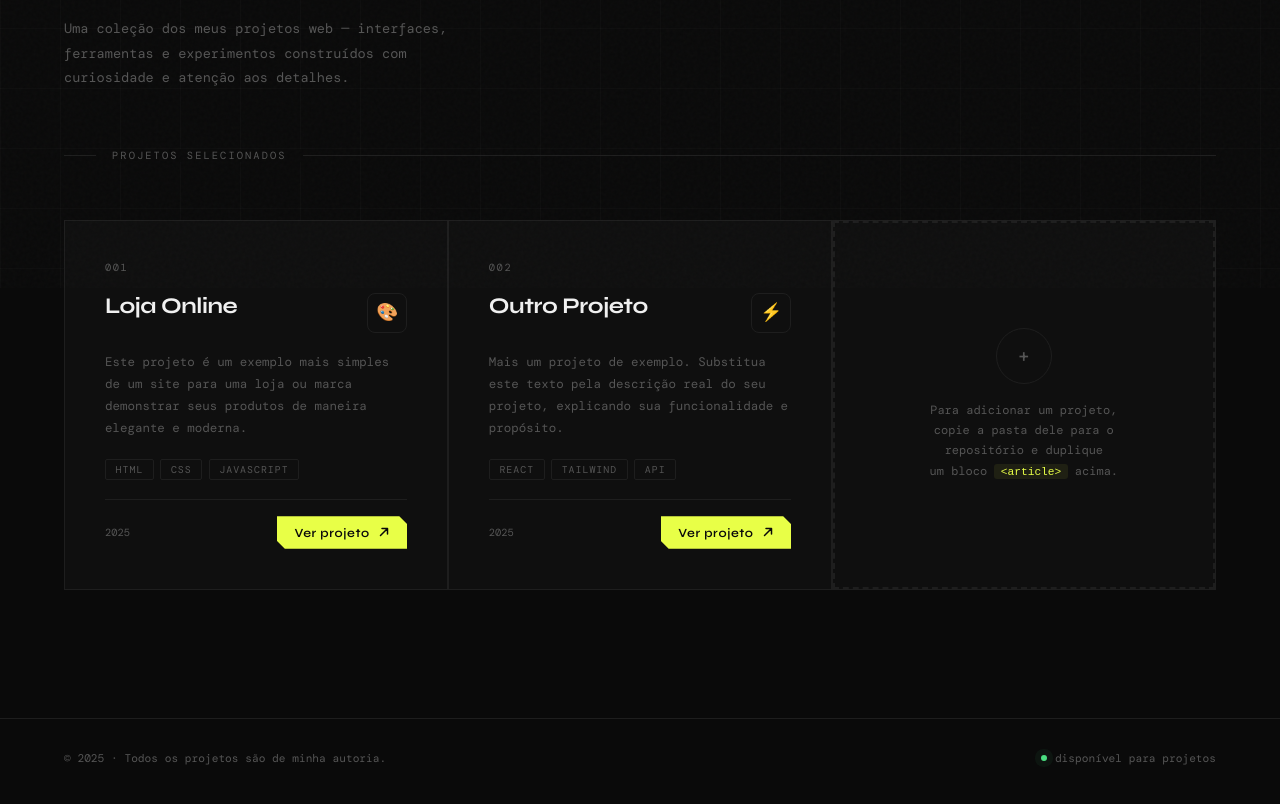
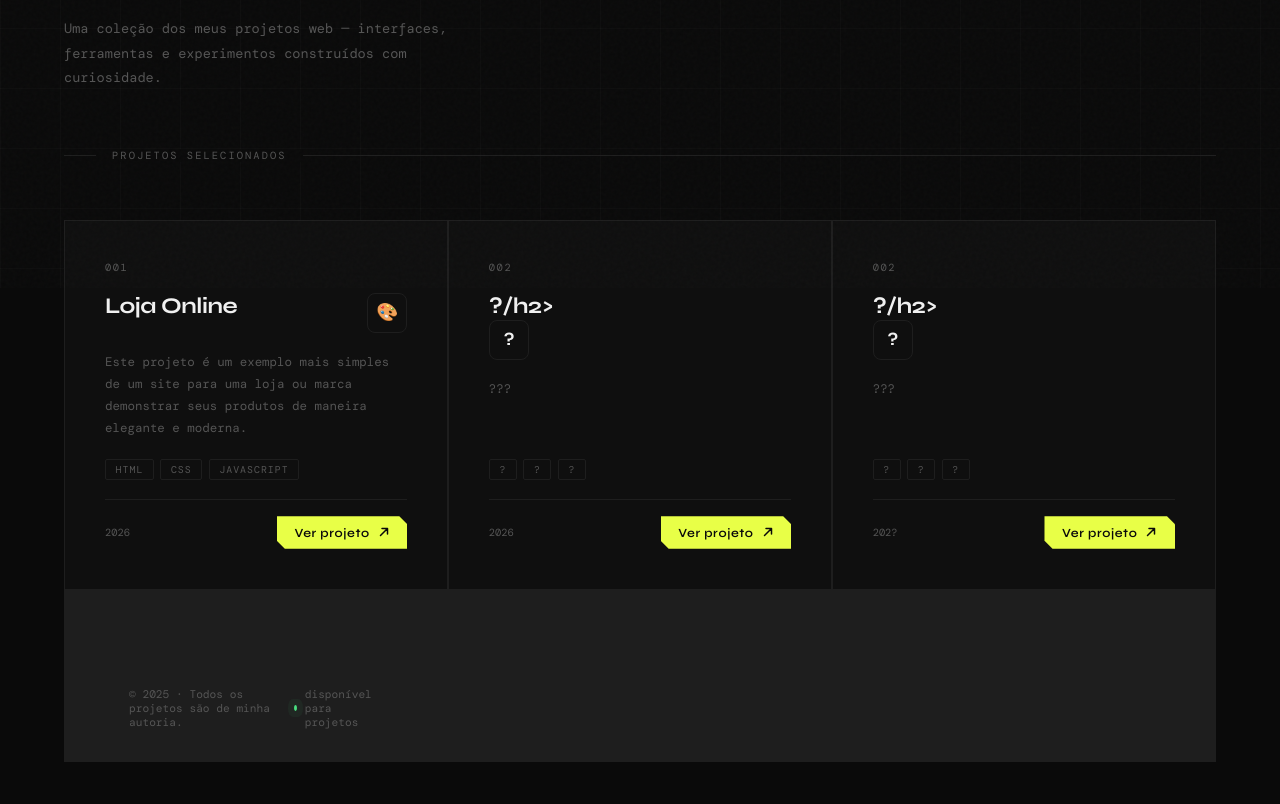
Before and after one commit to zBlasterr/zBlasterr.github.io, a plain HTML site: page index.html in a window 1280 px wide. Shown: the part 512-1316 px from the top of the page. Drawn offline with nearby package versions, Linux system fonts and the light colour scheme; a web font is replaced by a local one.

Commit message:
Revise project details in index.html
Updated project titles, descriptions, and dates in the portfolio.

```diff
--- a/index.html
+++ b/index.html
@@ -452,7 +452,7 @@
   <header class="fade-up">
     <div class="logo">
       <div>Portfolio</div>
-      <div><span>✦</span> Web Projects</div>
+      <div><span>✦</span> Projetos Web</div>
     </div>
     <ul class="nav-links">
       <li><a href="#projects">projetos</a></li>
@@ -467,9 +467,9 @@
       Projetos<br /><em>Criados</em><br />por mim.
     </h1>
     <p class="hero-desc fade-up delay-3">
-      Uma coleção dos meus projetos web — interfaces, ferramentas e experimentos construídos com curiosidade e atenção aos detalhes.
+      Uma coleção dos meus projetos web — interfaces, ferramentas e experimentos construídos com curiosidade.
     </p>
-    <div class="hero-number">0<!-- QUANTIDADE DE PROJETOS --></div>
+    <div class="hero-number">1<!-- QUANTIDADE DE PROJETOS --></div>
   </section>
 
   <!-- Divider -->
@@ -480,7 +480,7 @@
     <div class="projects-grid">
 
       <!-- =====================================================
-           PROJETO 1 — Duplique este bloco para adicionar mais
+           PROJETO 1
            ===================================================== -->
       <article class="project-card" style="animation-delay: 0.1s">
         <span class="card-number">001</span>
@@ -497,7 +497,7 @@
           <span class="tag">JavaScript</span>
         </div>
         <div class="card-footer">
-          <span class="card-date">2025</span>
+          <span class="card-date">2026</span>
           <a href="./lojaonline/index.html" class="btn-view" target="_blank">
             Ver projeto
             <svg width="12" height="12" viewBox="0 0 12 12" fill="none">
@@ -510,24 +510,54 @@
 
 
       <!-- =====================================================
-           PROJETO 2 — Exemplo com React
+           PROJETO 2
            ===================================================== -->
       <article class="project-card" style="animation-delay: 0.2s">
         <span class="card-number">002</span>
         <div class="card-header">
-          <h2 class="card-title">Outro Projeto</h2>
-          <div class="card-icon">⚡</div>
+          <h2 class="card-title">?/h2>
+          <div class="card-icon">?</div>
         </div>
         <p class="card-desc">
-          Mais um projeto de exemplo. Substitua este texto pela descrição real do seu projeto, explicando sua funcionalidade e propósito.
+          ???
         </p>
         <div class="card-tags">
-          <span class="tag">React</span>
-          <span class="tag">Tailwind</span>
-          <span class="tag">API</span>
+          <span class="tag">?</span>
+          <span class="tag">?</span>
+          <span class="tag">?</span>
         </div>
         <div class="card-footer">
-          <span class="card-date">2025</span>
+          <span class="card-date">2026</span>
+          <a href="./outro-projeto/index.html" class="btn-view" target="_blank">
+            Ver projeto
+            <svg width="12" height="12" viewBox="0 0 12 12" fill="none">
+              <path d="M2.5 9.5L9.5 2.5M9.5 2.5H4M9.5 2.5V8" stroke="currentColor" stroke-width="1.5" stroke-linecap="round"/>
+            </svg>
+          </a>
+        </div>
+      </article>
+      <!-- FIM PROJETO 2 -->
+
+
+      <!-- =====================================================
+           PROJETO 3
+           ===================================================== -->
+      <article class="project-card" style="animation-delay: 0.2s">
+        <span class="card-number">002</span>
+        <div class="card-header">
+          <h2 class="card-title">?/h2>
+          <div class="card-icon">?</div>
+        </div>
+        <p class="card-desc">
+          ???
+        </p>
+        <div class="card-tags">
+          <span class="tag">?</span>
+          <span class="tag">?</span>
+          <span class="tag">?</span>
+        </div>
+        <div class="card-footer">
+          <span class="card-date">202?</span>
           <a href="./outro-projeto/index.html" class="btn-view" target="_blank">
             Ver projeto
             <svg width="12" height="12" viewBox="0 0 12 12" fill="none">
@@ -541,7 +571,7 @@
 
       <!-- =====================================================
            CARD DE ADIÇÃO — Não remova este card
-           ===================================================== -->
+           =====================================================
       <div class="add-card" style="animation-delay: 0.3s">
         <div class="add-icon">+</div>
         <p>
@@ -554,6 +584,7 @@
 
     </div>
   </section>
+  -->
 
   <!-- Footer -->
   <footer>
```
